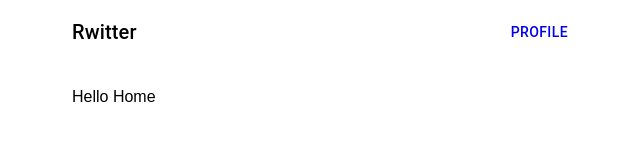
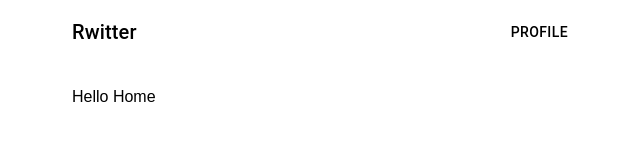
Before and after one commit to ohseungo/rwitter-sns-frontend, a React (Create React App) app: page / in a window 1280 px wide. Both pictures are taken after typing "name@example.com", "Sample123" into the empty fields and a click on the button "로그인하기". Shown: the top 160 px of the page, without its empty margins (316-956 px from the left). Built offline with nearby package versions, Linux system fonts and the light colour scheme.

Commit message:
feat : header Link 추가 및 메뉴 간격 조절

```diff
--- a/src/components/common/Header.styled.ts
+++ b/src/components/common/Header.styled.ts
@@ -1,8 +1,13 @@
 import styled from "@emotion/styled";
 import AppBar from "@mui/material/AppBar";
-import Typography from "@mui/material/Typography";
+import { Link } from "react-router-dom";
 
-export const HeaderRoot = styled(AppBar)``;
-export const LogoText = styled(Typography)`
+export const HeaderRoot = styled(AppBar)`
+  a {
+    color: #000000;
+    text-decoration: none;
+  }
+`;
+export const LogoLink = styled(Link)`
   flex: 1;
 `;
--- a/src/components/common/Header.tsx
+++ b/src/components/common/Header.tsx
@@ -1,13 +1,16 @@
+import { Typography } from "@mui/material";
 import Toolbar from "@mui/material/Toolbar";
+import { HeaderRoot, LogoLink } from "./Header.styled";
+import ProfileButton from "./ProfileButton";
 import { Link } from "react-router-dom";
-import { HeaderRoot, LogoText } from "./Header.styled";
-import ProfileButton from "./ProfileButton";
 
 const Header = ({ setLoggedIn }: { setLoggedIn: Function }) => {
   return (
     <HeaderRoot color="transparent" position="sticky" elevation={0}>
       <Toolbar>
-        <LogoText variant="h6">Rwitter</LogoText>
+        <LogoLink to="/">
+          <Typography variant="h6">Rwitter</Typography>
+        </LogoLink>
         <Link to="/profile">
           <ProfileButton />
         </Link>
```
